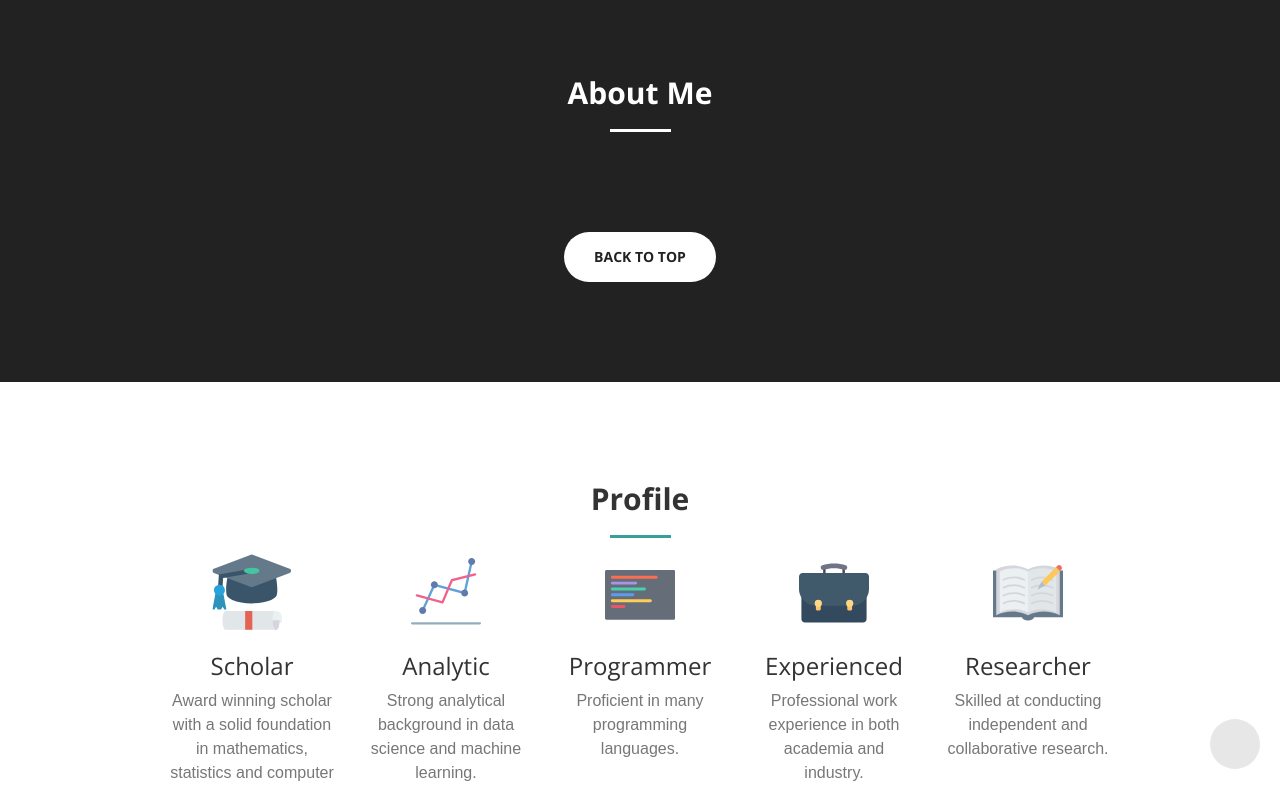
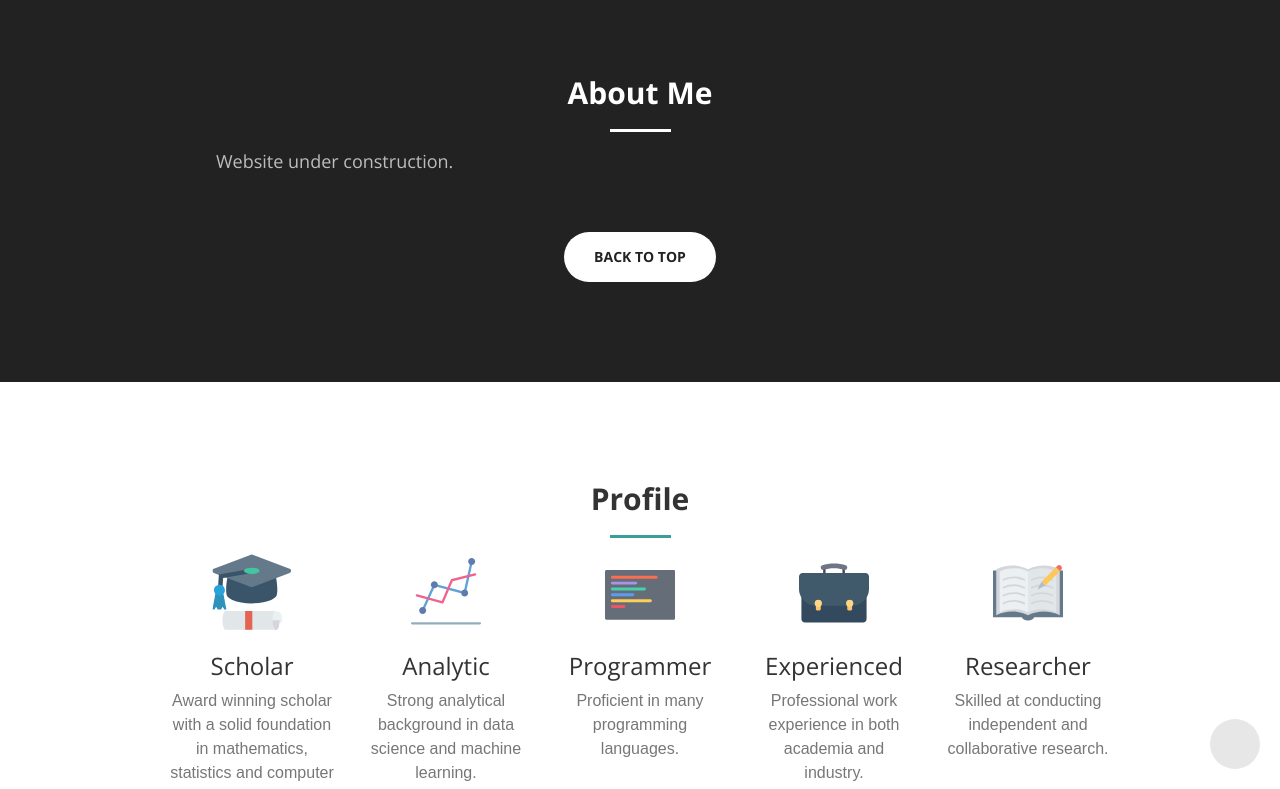
Before and after one commit to stephentully/stephentully.github.io, a Jekyll site: the page built from index.html, in a window 1280 px wide and 900 px high, scrolled down 813 px, cut to the strip 111-900 px from the top of the window. Built offline with Jekyll 4.4.1, drawn with Linux system fonts in a browser that asks for light colours; nearby versions of some CDN libraries; some web fonts are replaced.

Commit message:
Update about.html

```diff
--- a/_includes/about.html
+++ b/_includes/about.html
@@ -15,8 +15,8 @@
         <!-- <h4 class="text-faded text-justify" style="padding-left:7em; padding-right:7em; margin: 0 auto"> -->
         <h4 class="text-faded text-justify" style="margin: 0 auto">
           <!-- I am currently a Ph.D. Candidate in Applied Statistics at the -->
-         <!-- Website under construction.
-          I'm currently a Postdoc at the
+         Website under construction.
+          <!-- I'm currently a Postdoc at the
           <u><a href="https://www.uwaterloo.ca">University of Waterloo</a></u>. -->
           <!-- I passed my qualifying exam in March, 2018.
           My Ph.D. supervisors are <u><a href="https://mathstat.uoguelph.ca/people/kim">Dr. Peter Kim</a></u>
```
